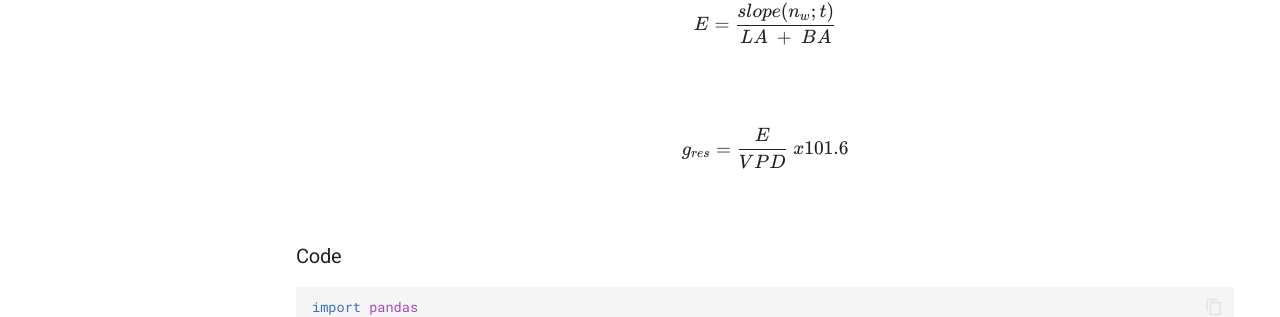
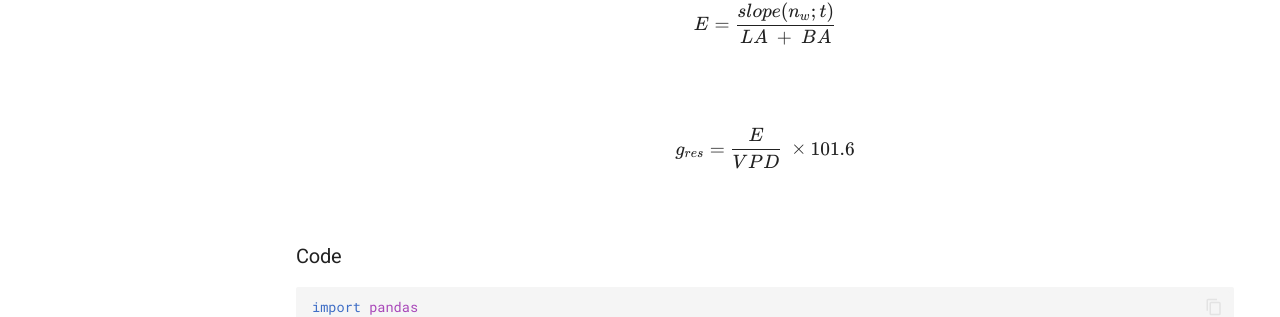
Before and after one commit to ecamo19/droughtbox_documentation, an MkDocs documentation site: the page built from docs/3_test_experiment_1.md, in a window 1280 px wide and 900 px high, scrolled down 695 px. Shown: the part 485-802 px from the top of the window. Built offline with MkDocs 1.6.1 and Material for MkDocs 9.7.7, drawn with Linux system fonts in a browser that asks for light colours.

Commit message:
vault backup: 2023-08-31 14:17:36

````diff
--- a/docs/3_test_experiment_1.md
+++ b/docs/3_test_experiment_1.md
@@ -37,7 +37,7 @@ This protocol describes how to measure g<sub>res</sub> under __constant temperat
 $$E = \frac{slope(n_w;t)}{LA\ +\ BA }$$
 
 
-$$g_{res}= \frac{E}{VPD}\ x 101.6$$
+$$g_{res}= \frac{E}{VPD}\ \times 101.6$$
 ### Code
 ```python
 import pandas
````
